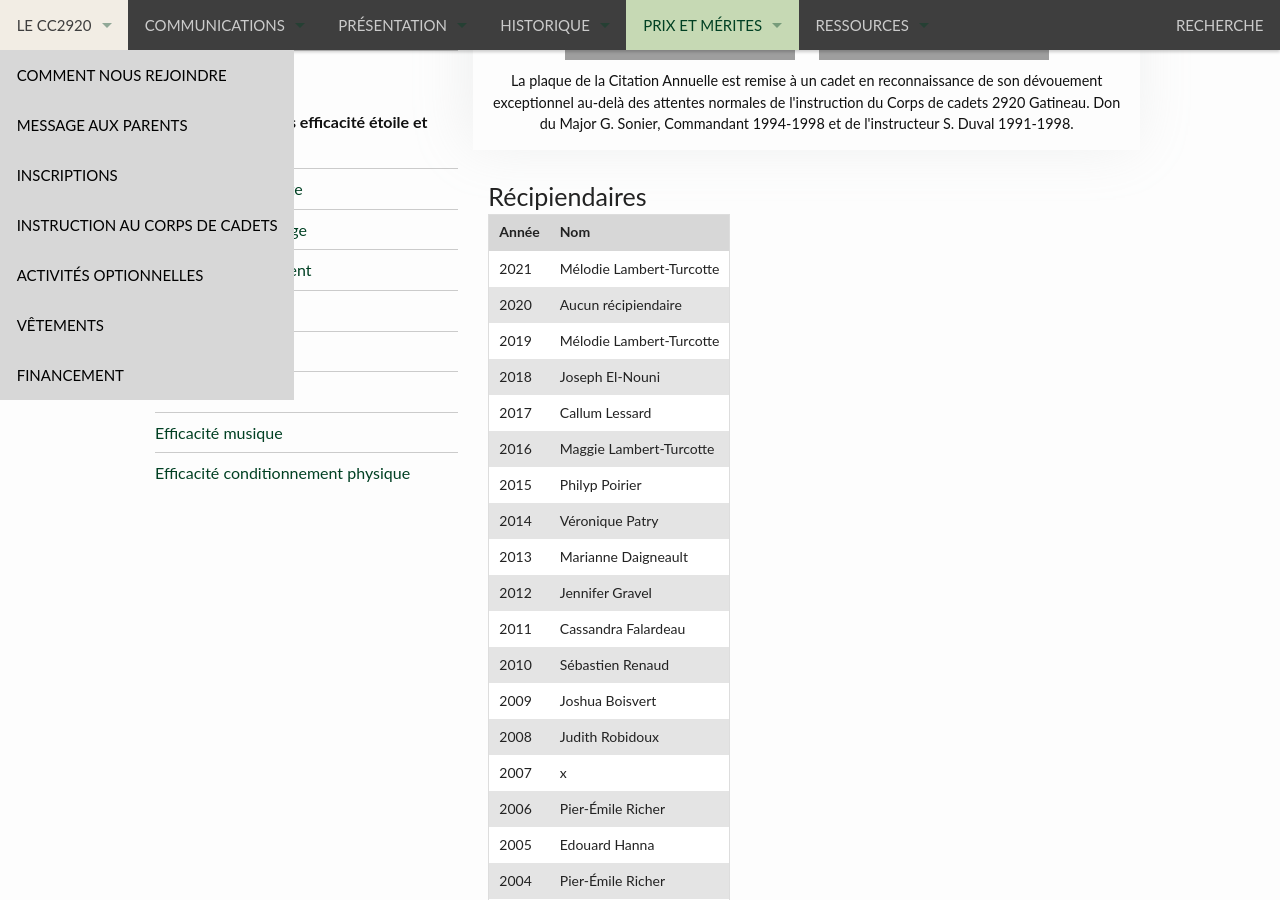
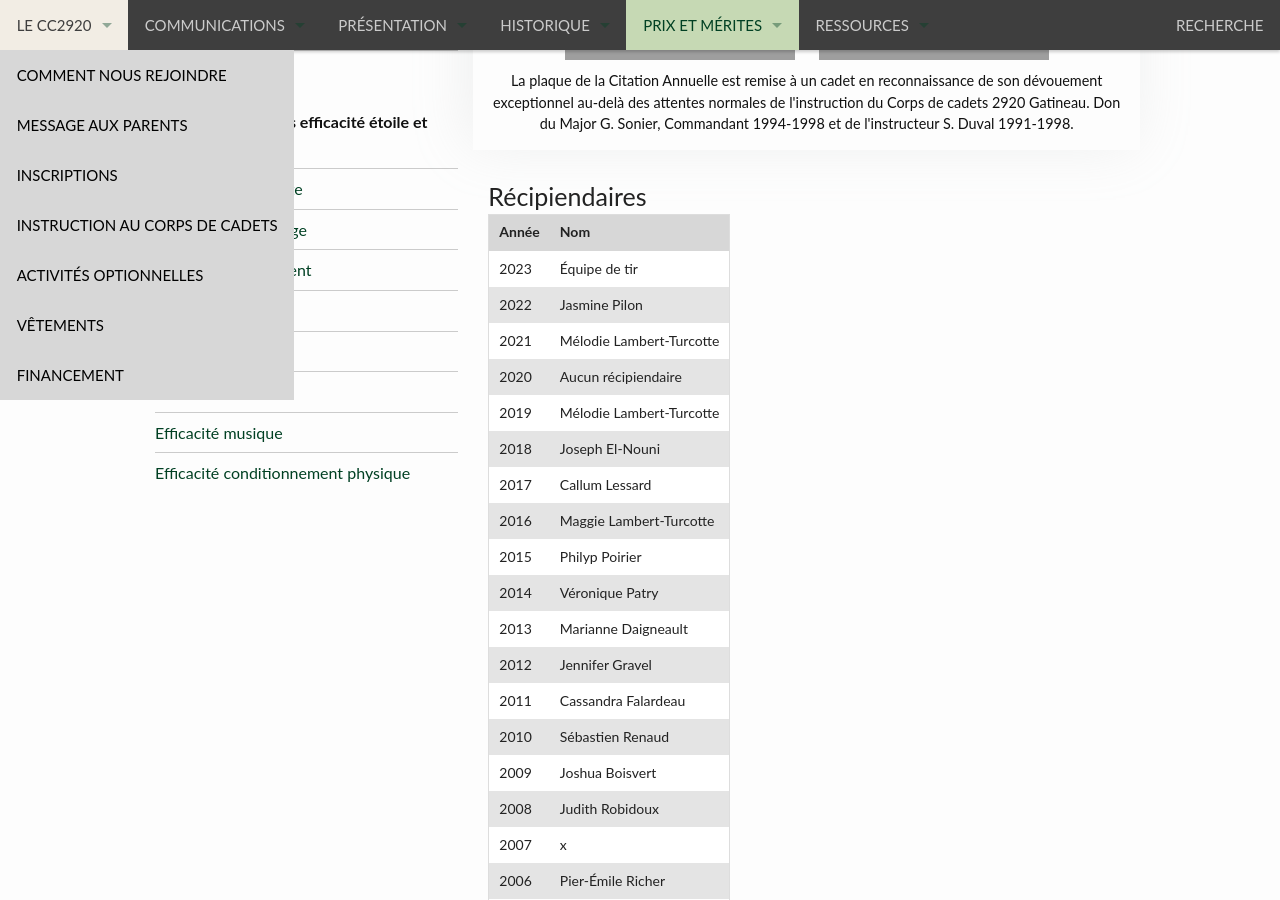
Before and after one commit to CC2920/web, a Jekyll site: the page built from _prix/plaques-trophees/citation-annuelle.md, in a window 1280 px wide and 900 px high, scrolled down 611 px. Built offline with Jekyll 4.4.1, drawn with Linux system fonts in a browser that asks for light colours.

Commit message:
Update citation-annuelle.md

```diff
--- a/_prix/plaques-trophees/citation-annuelle.md
+++ b/_prix/plaques-trophees/citation-annuelle.md
@@ -15,6 +15,8 @@ prix:
 
 | Année | Nom |
 | --- | --- |
+| 2023 | Équipe de tir |
+| 2022 | Jasmine Pilon |
 | 2021 | Mélodie Lambert-Turcotte |
 | 2020 | Aucun récipiendaire |
 | 2019 | Mélodie Lambert-Turcotte |
```
